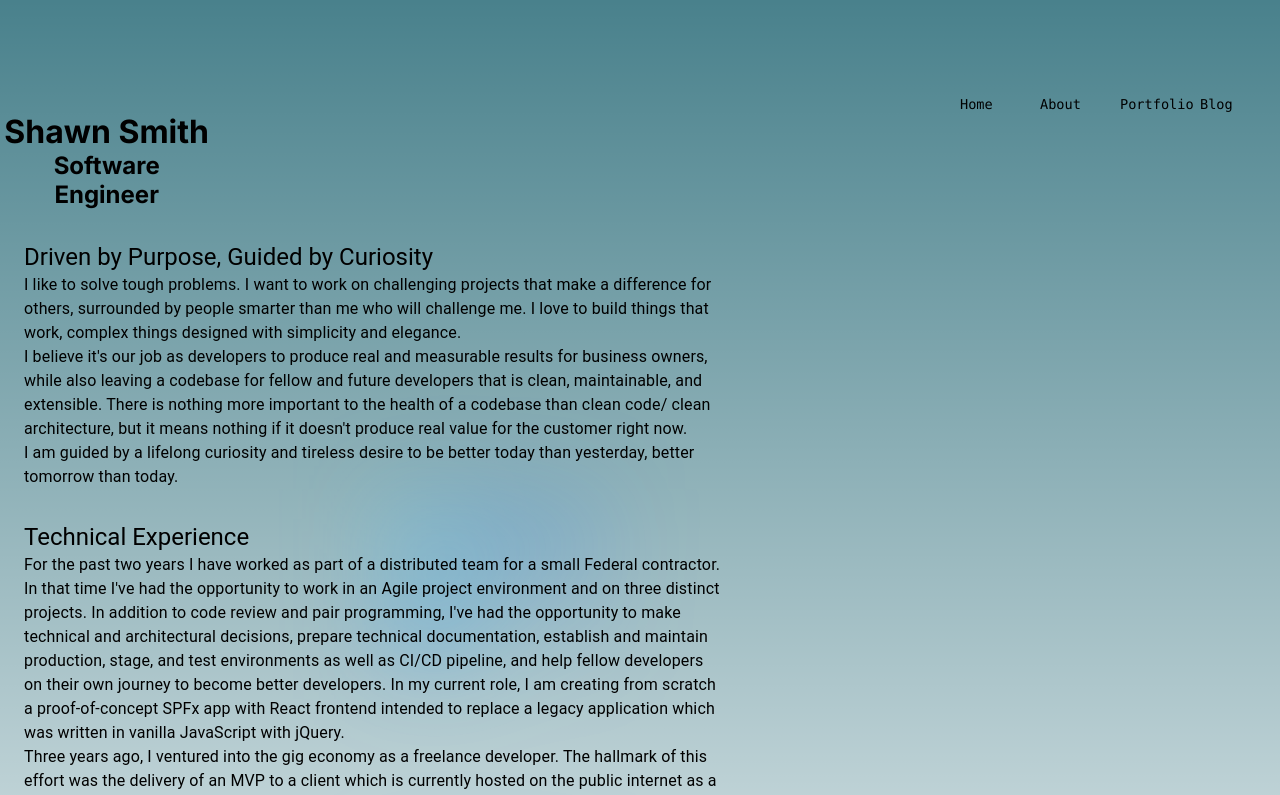
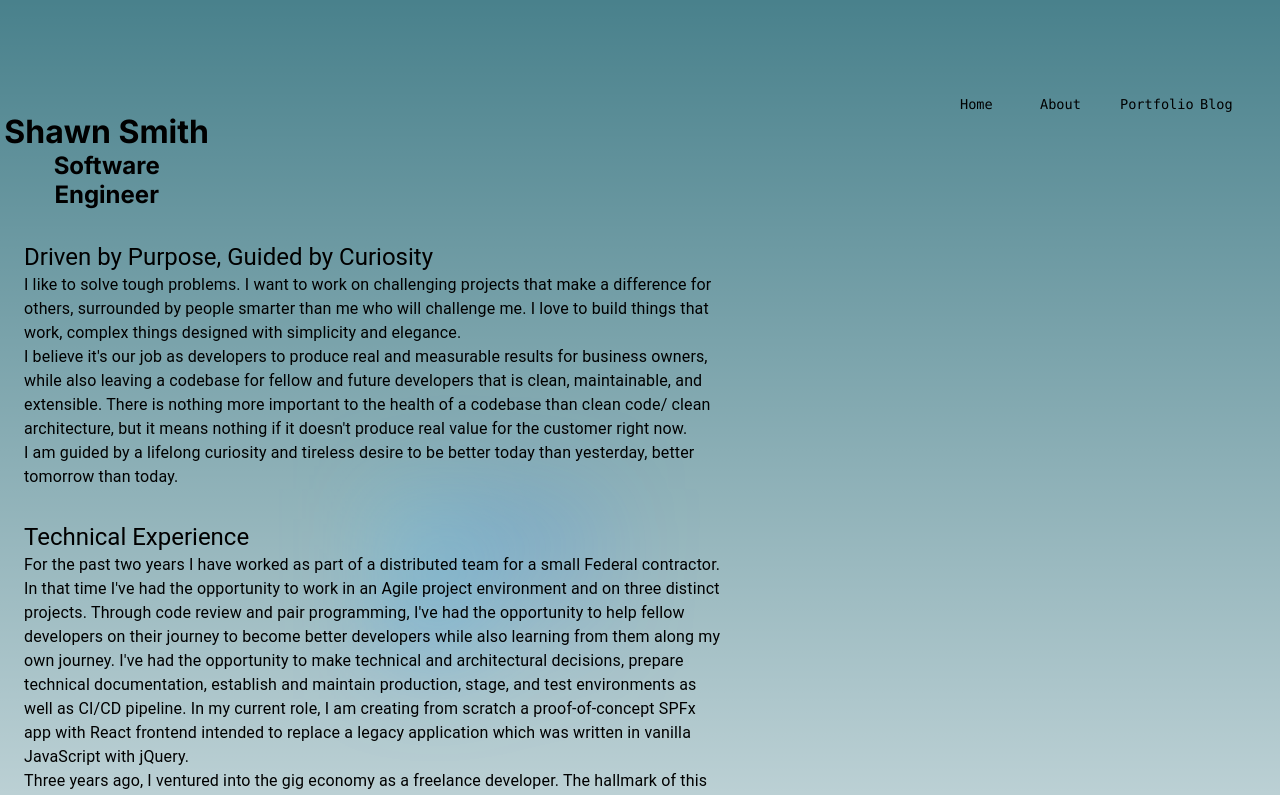
Before and after one commit to sds-smith/next_portfolio, a Next.js app: page /about in a window 1280 px wide. Shown: the top 795 px of the page. Built offline with nearby package versions, Linux system fonts and the light colour scheme.

Commit message:
commit about

```diff
--- a/src/app/about/sections.js
+++ b/src/app/about/sections.js
@@ -7,7 +7,7 @@ const copy1 = [
 
 const copy2 = [
     ["For the past two years I have worked as part of a distributed team for a small Federal contractor. In that time I've had the opportunity to work in an Agile project environment and on three distinct projects.",
-    "In addition to code review and pair programming, I've had the opportunity to make technical and architectural decisions, prepare technical documentation, establish and maintain production, stage, and test environments as well as CI/CD pipeline, and help fellow developers on their own journey to become better developers.",
+    "Through code review and pair programming, I've had the opportunity to help fellow developers on their journey to become better developers while also learning from them along my own journey. I've had the opportunity to make technical and architectural decisions, prepare technical documentation, establish and maintain production, stage, and test environments as well as CI/CD pipeline.",
     "In my current role, I am creating from scratch a proof-of-concept SPFx app with React frontend intended to replace a legacy application which was written in vanilla JavaScript with jQuery."].join(' '),
     ["Three years ago, I ventured into the gig economy as a freelance developer. The hallmark of this effort was the delivery of an MVP to a client which is currently hosted on the public internet as a subscription-based productivity application.",
     "Working hand-in-hand with the client, based on his Figma design for a kanban-style board for managing one-on-one discussion topics, I delivered a MERN app with Material UI components which runs in a Docker container."].join(' ')
```
